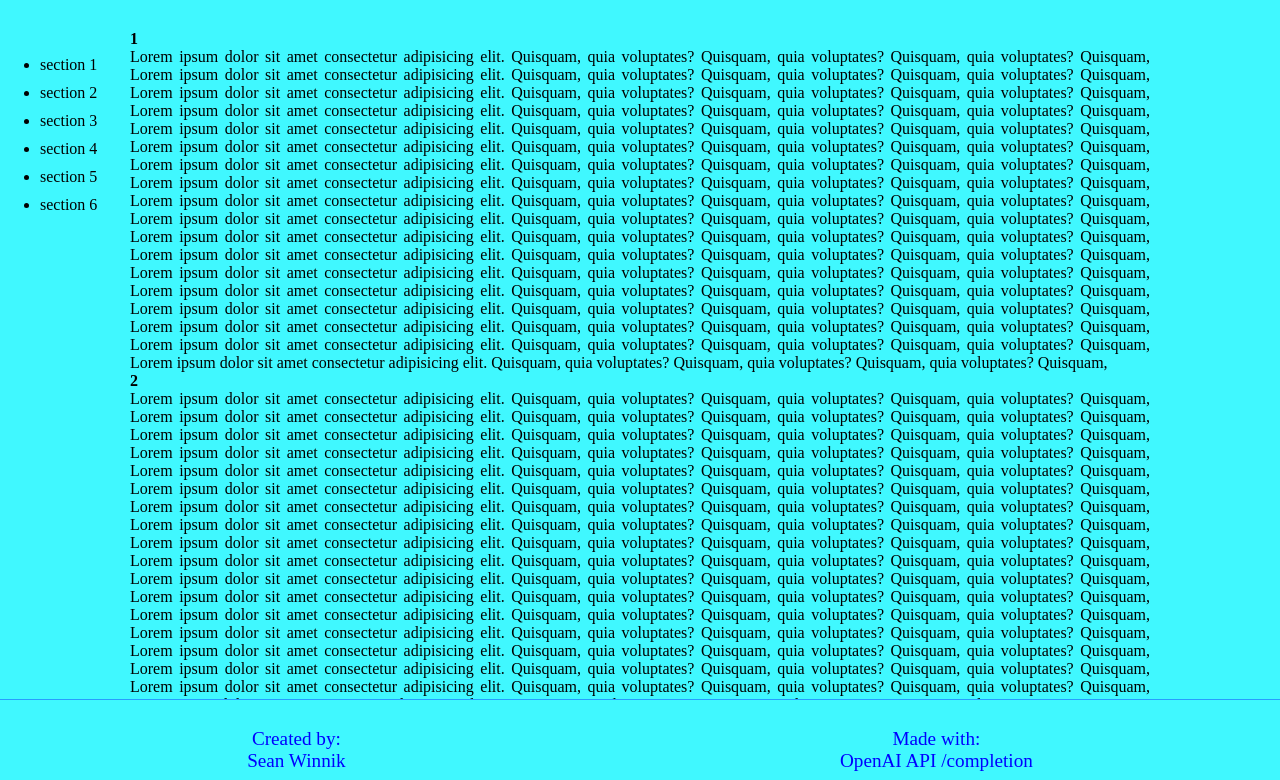
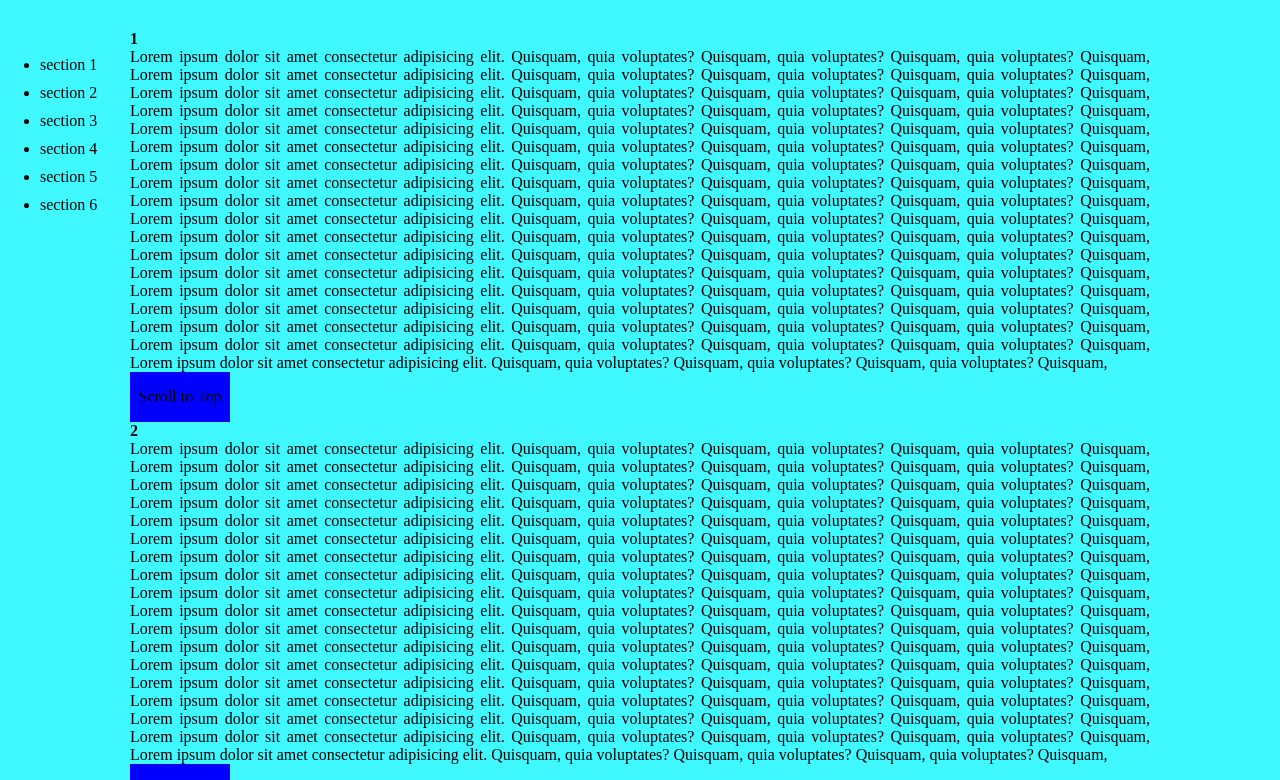
Before and after one commit to swinnik/scrollable, a React app: page / in a window 1280 px wide. Shown: the top 780 px of the page. Built offline with nearby package versions, Linux system fonts and the light colour scheme.

Commit message:
intersectionObserver scrollToTop button, updating slug, and UNbolding selected section

```diff
--- /dev/null
+++ b/src/assets/styles/Animations.css
@@ -0,0 +1,19 @@
+/* CSS file */
+.your-component {
+  cursor: pointer;
+  display: flex;
+  justify-content: center;
+  align-items: center;
+  width: 100px;
+  height: 50px;
+  background-color: blue;
+  opacity: 0;
+  /* transform: translateX(-100%); */
+  transition: opacity 1s ease-in-out; /* Adjust the duration and easing function as needed */
+}
+
+.your-component.animate {
+  opacity: 1;
+
+  /* transform: translateX(0%); */
+}
--- a/src/components/App.jsx
+++ b/src/components/App.jsx
@@ -4,6 +4,7 @@ import Footer from "./Footer.jsx";
 import Section from "./Section.jsx";
 import { Link, Element, animateScroll as scroll } from "react-scroll";
 import NavLinks from "./NavLinks.jsx";
+import IntersectionObserver from "./IntersectionObserver.jsx";
 // import { useNavigate } from "react-router-dom";
 
 const App = () => {
@@ -12,26 +13,23 @@ const App = () => {
 
   const [selected, setSelected] = useState(false);
 
-  let currentSection = searchParams.get("section");
-
-  currentSection = currentSection && parseInt(currentSection);
-
-  useEffect(() => {
-    if (currentSection) {
-      setSelected(currentSection);
-    }
-  }, [currentSection]);
-
-  const sections = sectionsTemplate.map((section) => {
-    return <Section key={`${section}`} id={`${section}`} />;
-  });
-
   const NavLinkProps = {
     selected,
     setSelected,
     searchParams,
     sectionsTemplate,
   };
+
+  const sectionProps = {
+    selected,
+    setSelected,
+    searchParams,
+    sectionsTemplate,
+  };
+
+  const sections = sectionsTemplate.map((section) => {
+    return <Section key={`${section}`} id={`${section}`} {...sectionProps} />;
+  });
 
   return (
     <div style={styles.app}>
@@ -40,8 +38,9 @@ const App = () => {
       </ul>
       {sections}
 
-      <Section id="section x" />
-      <Footer />
+      <Section id="section x" {...sectionProps} />
+
+      {/* <Footer /> */}
     </div>
   );
 };
--- /dev/null
+++ b/src/components/IntersectionObserver.jsx
@@ -0,0 +1,46 @@
+import React, { useEffect, useRef } from "react";
+import "../assets/styles/Animations.css"; // You can define your styles in a separate CSS file
+import { animateScroll as scroll } from "react-scroll";
+
+const YourComponent = ({ setSelected, searchParams }) => {
+  const targetRef = useRef(null);
+
+  useEffect(() => {
+    const observer = new IntersectionObserver(
+      (entries, observerInstance) => {
+        entries.forEach((entry) => {
+          if (entry.isIntersecting) {
+            // When the target element is in view, add a class or trigger animations
+            entry.target.classList.add("animate");
+            observerInstance.unobserve(entry.target);
+          }
+        });
+      },
+      { threshold: 0.5 }
+    );
+
+    if (targetRef.current) {
+      observer.observe(targetRef.current);
+    }
+
+    return () => {
+      // Cleanup: disconnect the observer when the component unmounts
+      observer.disconnect();
+    };
+  }, []); // Empty dependency array to ensure the effect runs once on mount
+
+  const scrollToTop = () => {
+    scroll.scrollToTop();
+    searchParams.delete("section");
+    window.history.replaceState(null, null, `?${searchParams.toString()}`);
+    setSelected(false);
+  };
+
+  return (
+    <div ref={targetRef} className="your-component" onClick={scrollToTop}>
+      <div>Scroll to Top</div>
+    </div>
+  );
+};
+
+export default YourComponent;
--- a/src/components/NavLinks.jsx
+++ b/src/components/NavLinks.jsx
@@ -7,17 +7,15 @@ const NavLinks = ({
   searchParams,
   sectionsTemplate,
 }) => {
-  const selectedNumber = selected;
-
-  console.log({ selectedNumber });
   const sectionRefs = sectionsTemplate.map((section) => {
     return React.createRef();
   });
 
   const handleNavClick = (e) => {
     const currentSection = searchParams.get("section");
+    console.log({ currentSection });
 
-    const section = e.target.innerText.split(" ")[1];
+    const section = e.target.id;
 
     if (currentSection == `${section}`) {
       scroll.scrollToTop();
@@ -44,7 +42,7 @@ const NavLinks = ({
           onClick={(e) => handleNavClick(e)}
         >
           {" "}
-          {selectedNumber == section ? (
+          {selected == section ? (
             <strong>section {section}</strong>
           ) : (
             <div>section {section}</div>
--- a/src/components/Section.jsx
+++ b/src/components/Section.jsx
@@ -1,6 +1,7 @@
 import React, { useRef, useEffect } from "react";
+import IntersectionObserver from "./IntersectionObserver.jsx";
 
-const Section = ({ id }) => {
+const Section = ({ id, setSelected }) => {
   const searchParams = new URLSearchParams(window.location.search);
 
   useEffect(() => {
@@ -54,6 +55,10 @@ const Section = ({ id }) => {
       voluptates? Quisquam, Lorem ipsum dolor sit amet consectetur adipisicing
       elit. Quisquam, quia voluptates? Quisquam, quia voluptates? Quisquam, quia
       voluptates? Quisquam,
+      <IntersectionObserver
+        setSelected={setSelected}
+        searchParams={searchParams}
+      />
     </div>
   );
 };
--- a/webpack.config.js
+++ b/webpack.config.js
@@ -31,6 +31,10 @@ module.exports = {
         },
       },
       {
+        test: /(\.css)$/,
+        use: ["style-loader", "css-loader"],
+      },
+      {
         test: /\.(png|jpe?g|gif)$/i,
         use: [
           {
```
